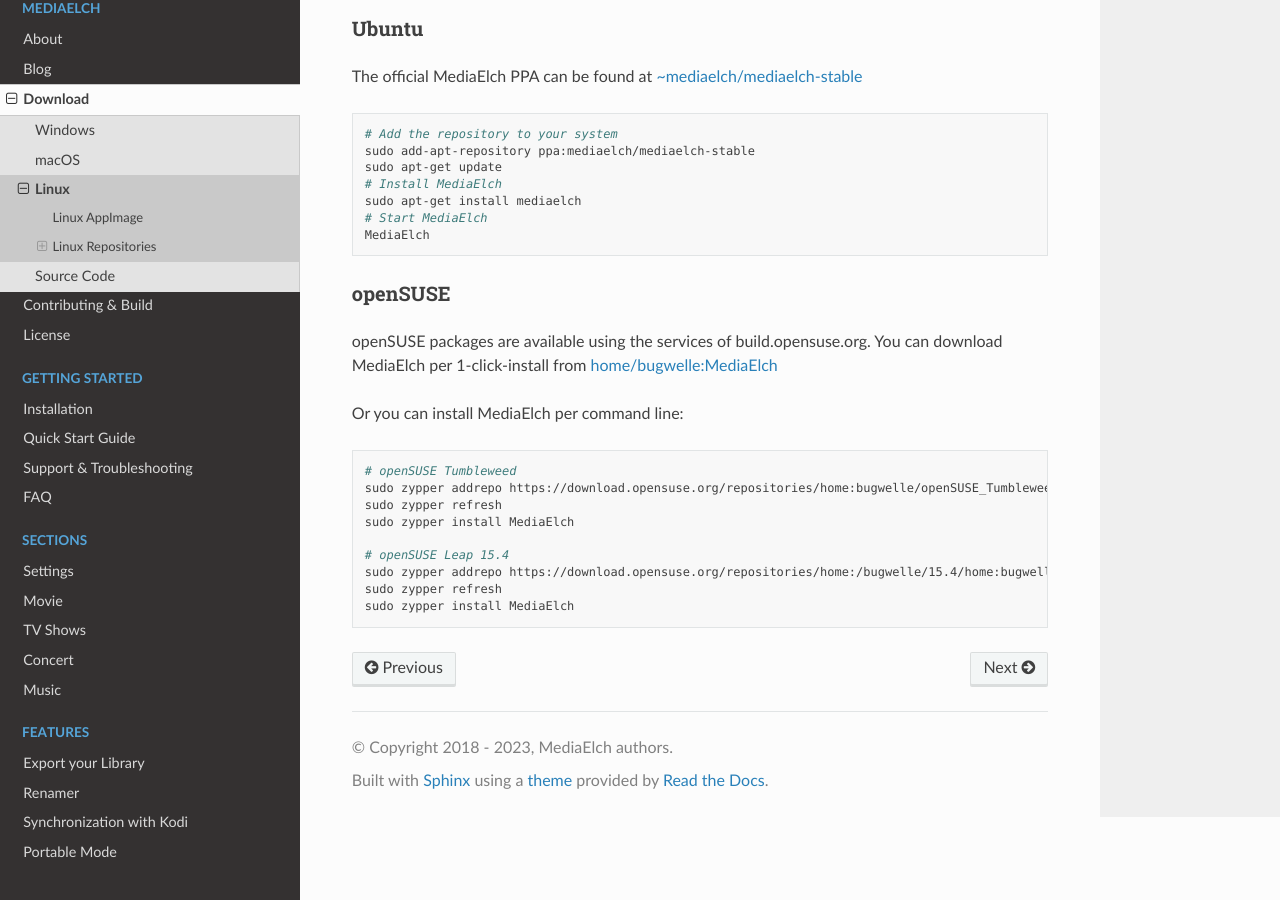
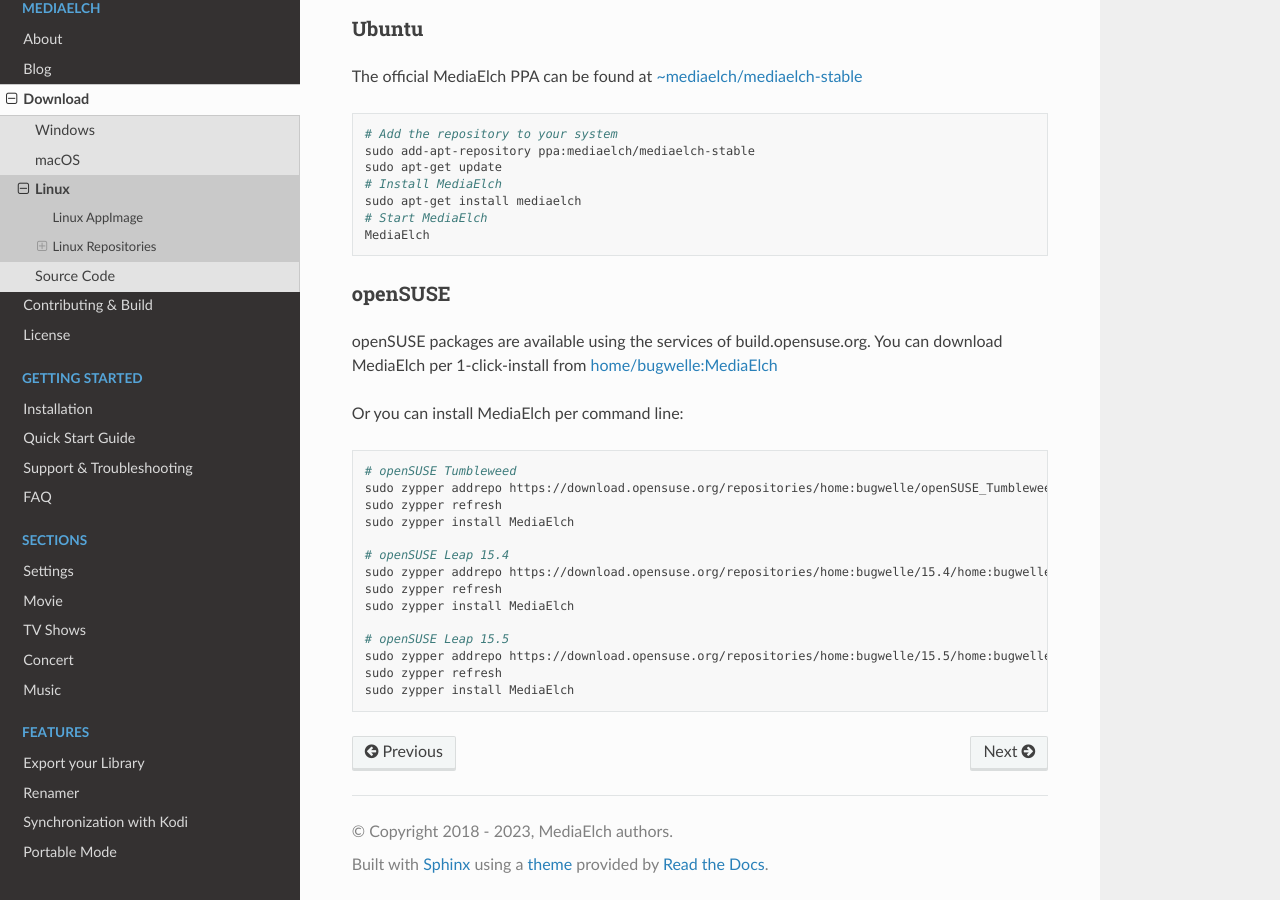
Before and after one commit to mediaelch/mediaelch-doc, a Sphinx documentation site: the page built from docs/source/download/linux.rst, in a window 1280 px wide and 900 px high, scrolled down 690 px. Built offline with Sphinx 7.4.7 and the Read the Docs theme 2.0.0, drawn with Linux system fonts in a browser that asks for light colours; pages that are not in the unit, such as notebooks, are missing from menus.

Commit message:
doc(Download): Add openSUSE 15.5 install instructions

```diff
--- a/docs/source/download/linux.rst
+++ b/docs/source/download/linux.rst
@@ -64,7 +64,12 @@
     sudo zypper install MediaElch
 
     # openSUSE Leap 15.4
-    sudo zypper addrepo https://download.opensuse.org/repositories/home:/bugwelle/15.4/home:bugwelle.repo
+    sudo zypper addrepo https://download.opensuse.org/repositories/home:bugwelle/15.4/home:bugwelle.repo
+    sudo zypper refresh
+    sudo zypper install MediaElch
+
+    # openSUSE Leap 15.5
+    sudo zypper addrepo https://download.opensuse.org/repositories/home:bugwelle/15.5/home:bugwelle.repo
     sudo zypper refresh
     sudo zypper install MediaElch
 
```
